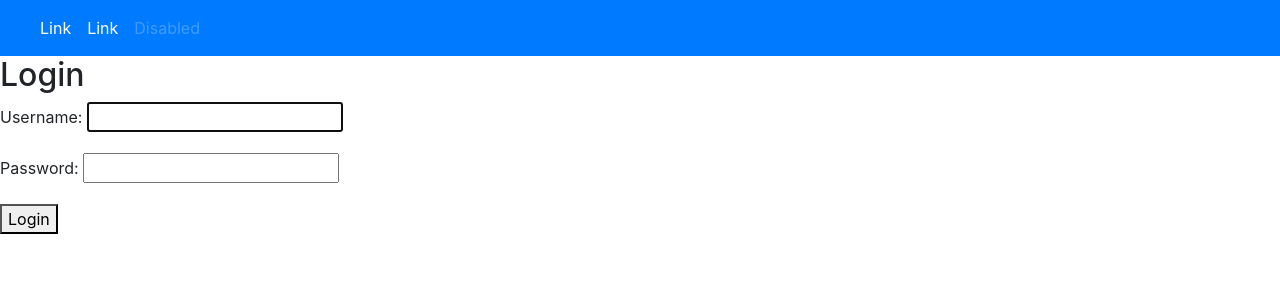
After one commit to Stoiczkow/Twitter_workshop, a Django app: page /login/ in a window 1280 px wide. The commit adds this page. Shown: the top 300 px of the page. Run offline with Django 3.2, Linux system fonts and the light colour scheme; parts of the project's set-up code (start-up, migrations or seed data) failed here and were passed over; some libraries are stand-ins or nearby versions.

Commit message:
added login

```diff
--- a/twitter/settings.py
+++ b/twitter/settings.py
@@ -119,3 +119,5 @@ USE_TZ = True
 # https://docs.djangoproject.com/en/2.0/howto/static-files/
 
 STATIC_URL = '/static/'
+
+LOGIN_REDIRECT_URL = '/'
--- a/twitter/urls.py
+++ b/twitter/urls.py
@@ -16,8 +16,10 @@ Including another URLconf
 from django.contrib import admin
 from django.urls import path
 from twitter_app.views import MainPageView
+from django.contrib.auth import views as auth_views
 
 urlpatterns = [
     path('admin/', admin.site.urls),
-    path('', MainPageView.as_view())
+    path('', MainPageView.as_view()),
+    path('login/', auth_views.login, name='login')
 ]
--- /dev/null
+++ b/twitter_app/templates/registration/login.html
@@ -0,0 +1,12 @@
+{% extends 'twitter_app/index.html' %}
+
+{% block title %}Login{% endblock %}
+
+{% block content %}
+  <h2>Login</h2>
+  <form method="post">
+    {% csrf_token %}
+    {{ form.as_p }}
+    <button type="submit">Login</button>
+  </form>
+{% endblock %}
--- a/twitter_app/templates/twitter_app/index.html
+++ b/twitter_app/templates/twitter_app/index.html
@@ -21,7 +21,7 @@
 <nav class="navbar navbar-expand-sm bg-primary navbar-dark">
   <ul class="navbar-nav">
     <li class="nav-item active">
-      <a class="nav-link" href="#">Active</a>
+      <a class="nav-link" href="#">{{ request.user.username }}</a>
     </li>
     <li class="nav-item active">
       <a class="nav-link" href="#">Link</a>
@@ -32,7 +32,7 @@
     <li class="nav-item">
       <a class="nav-link disabled" href="#">Disabled</a>
     </li>
-  </ul>
+
 </nav>
 {% block content %}
 {% endblock %}
--- a/twitter_app/views.py
+++ b/twitter_app/views.py
@@ -3,7 +3,7 @@ from django.views import View
 # Create your views here.
 
 
-class MainPageView( View):
+class MainPageView(View):
     def get(self, request):
         ctx = {}
         return render(request, 'twitter_app/index.html', ctx)
```
